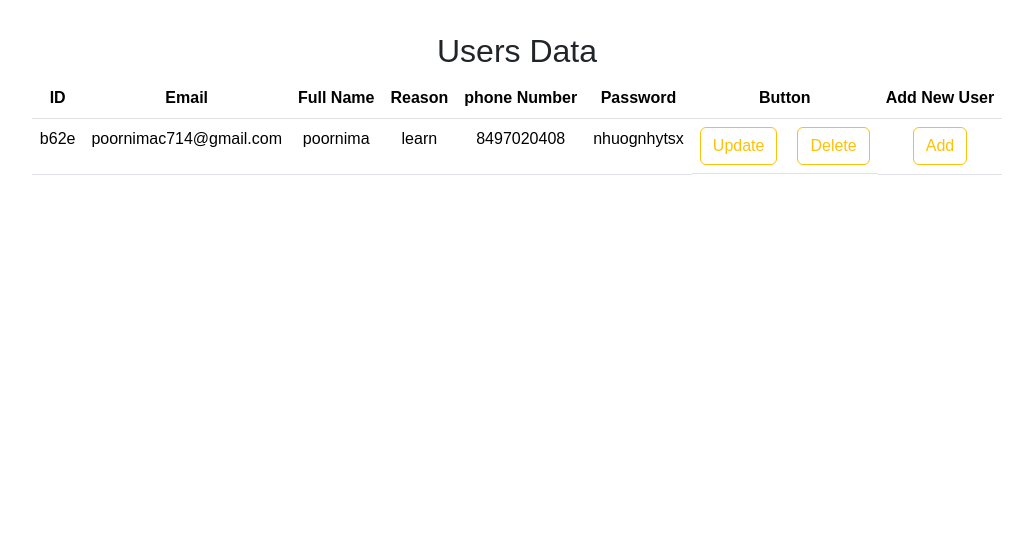
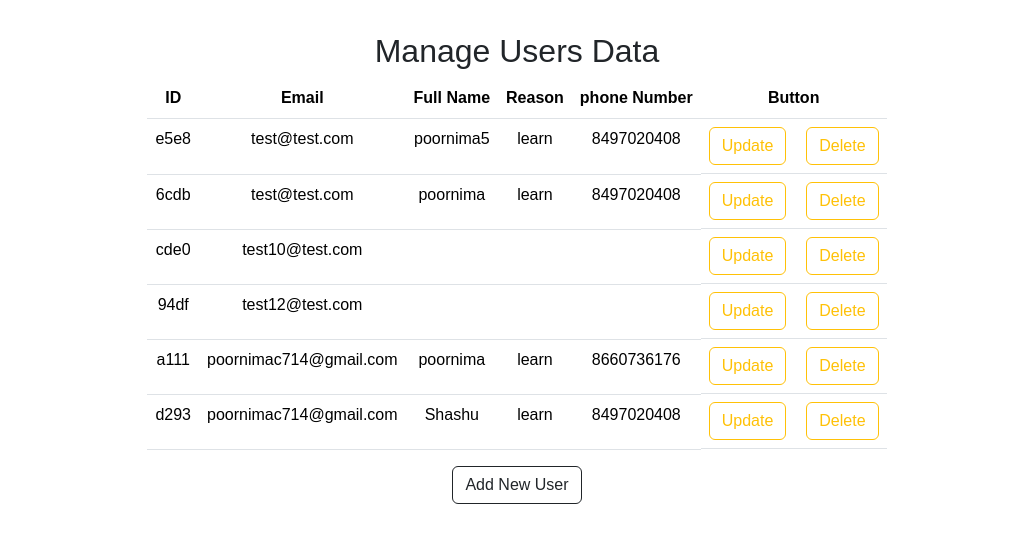
Before and after one commit to Poornima545/AdBello-React, a React (Create React App) app: page /manage-data in a window 1280 px wide. Shown: the top 542 px of the page, without its empty margins (123-1156 px from the left). Built offline with nearby package versions, Linux system fonts and the light colour scheme; data requests are answered from the project's data file.

Commit message:
Resolved prombles in user updated page

```diff
--- a/db.json
+++ b/db.json
@@ -1,12 +1,47 @@
 {
   "users": [
     {
-      "id": "b62e",
+      "id": "e5e8",
+      "email": "test@test.com",
+      "fullName": "poornima5",
+      "reason": "learn",
+      "phone": "8497020408",
+      "password": "nhytgrfd",
+      "terms": true
+    },
+    {
+      "id": "6cdb",
+      "email": "test@test.com",
+      "fullName": "poornima",
+      "reason": "learn",
+      "phone": "8497020408",
+      "password": "bhgtyuon",
+      "terms": true
+    },
+    {
+      "email": "test10@test.com",
+      "id": "cde0"
+    },
+    {
+      "email": "test12@test.com",
+      "id": "94df"
+    },
+    {
+      "id": "a111",
       "email": "poornimac714@gmail.com",
       "fullName": "poornima",
       "reason": "learn",
+      "phone": "8660736176",
+      "password": "cmsnowf",
+      "terms": true
+    },
+    {
+      "id": "d293",
+      "email": "poornimac714@gmail.com",
+      "fullName": "Shashu",
+      "reason": "learn",
       "phone": "8497020408",
-      "password": "nhuognhytsx",
+      "password": "gjuytrfde",
       "terms": true
     }
   ]
--- a/src/App.js
+++ b/src/App.js
@@ -5,7 +5,7 @@ import PrivacyPolicy from './components/privacy-terms/PrivacyPolicy';
 import ForgotPassword from './components/forgot-password/ForgotPassword';
 import TermsAndConditions from './components/privacy-terms/TermsAndConditions';
 import Register from './components/register/Register'
-import Users from './components/APIs/User';
+// import Users from './components/APIs/User';
 import UserUpdate from './components/APIs/UserUpdate';
 import UsersData from './components/APIs/UsersData';
 
@@ -21,9 +21,9 @@ function App() {
           <Route path='privacy' element={<PrivacyPolicy />} />
           <Route path='/forgot-password' element={<ForgotPassword />} />
           <Route path='/terms-conditions' element={<TermsAndConditions />} />
-          <Route path='/users' element={<Users />} />
+          {/* <Route path='/users' element={<Users />} /> */}
           <Route path='/update-user/:id' element={<UserUpdate />} />
-          <Route path='/manage-data' element={<UsersData/>}/>
+          <Route path='/manage-data' element={<UsersData />} />
         </Routes>
       </Router>
     </div>
--- a/src/components/APIs/UserUpdate.js
+++ b/src/components/APIs/UserUpdate.js
@@ -2,6 +2,7 @@ import { useNavigate, useParams } from "react-router-dom";
 import { getUsers, updateUser } from "./userService";
 import { useEffect } from "react";
 import { useForm } from "react-hook-form";
+import './style.css'
 
 
 function UserUpdate() {
@@ -21,13 +22,13 @@ function UserUpdate() {
 
     useEffect(() => {
         fetchUser();
-    }, [])
+    })
 
     const onSubmit = async (data) => {
         try {
             await updateUser(id, data)
             alert('User Email is Updated')
-            navigate('/users')
+            navigate('/manage-data')
         } catch (error) {
             console.error('There was an error updating the user!', error);
         }
@@ -39,6 +40,7 @@ function UserUpdate() {
             <form onSubmit={handleSubmit(onSubmit)}>
                 <input
                     type='email'
+                    className='form-control'
                     placeholder='Change Your Email Here..'
                     {...register('email', {
                         pattern: {
@@ -50,7 +52,57 @@ function UserUpdate() {
                 />
                 {errors.email && <div className='error'>{errors.email.message}</div>}
                 <br />
-                <button type="submit" class="btn btn-primary">Update</button>
+                <input type='text'
+                    className='form-control'
+                    placeholder="Full Name"
+                    {...register('fullName', {
+                        required: 'Name is required'
+                    })}
+                    required
+                />
+                {errors.fullName && <div>{errors.fullName.message}</div>}
+                <br />
+                <select className="form-select"
+                    {...register('reason', {
+                    })}
+                    required
+                >
+                    <option selected>I'm here to...</option>
+                    <option value='1'>Learn to Front-end developer</option>
+                    <option value='2'>Learn to Back-end developer</option>
+                    <option value='3'>Learn to SQL developer</option>
+                </select>
+                {errors.reason && <div className='error'>{errors.reason.message}</div>}
+                <br />
+                <input
+                    type='tel'
+                    className='form-control'
+                    placeholder='Phone Number'
+                    {...register('phone', {
+                        pattern: {
+                            value: /^\d{10}$/,
+                            message: 'Phone number must be 10 digits'
+                        }
+                    })}
+                    required
+                />
+                {errors.phone && <div className='error'>{errors.phone.message}</div>}
+                <br />
+                <input type='password'
+                    className='form-control'
+                    id='password'
+                    placeholder='Your Password'
+                    {...register('password', {
+                        pattern: {
+                            value: /^.{6,}$/,
+                            message: 'Password must contain at least 6 characters'
+                        }
+                    })}
+                    required
+                />
+                {errors.password && <div className='error'>{errors.password.message}</div>}
+                <br />
+                <button type="submit" className="btn btn-primary">Update</button>
             </form>
         </div>
 
--- a/src/components/APIs/UsersData.js
+++ b/src/components/APIs/UsersData.js
@@ -24,10 +24,14 @@ function UsersData() {
         navigate(`/update-user/${id}`)
     }
 
+    const handleAddNewUser = () => {
+        navigate('/update-user/new')
+    }
+
     function handleDelete(id) {
         deleteUser(id)
-            .then(response => {
-                setUsers(response.data)
+            .then(() => {
+                setUsers(users.filter(user => user.id !== id));
             })
             .then(response => {
                 console.log(response.data);
@@ -39,7 +43,7 @@ function UsersData() {
 
     return (
         <div className='container'>
-            <h2>Users Data</h2>
+            <h2>Manage Users Data</h2>
             <table className="table">
                 <thead>
                     <tr>
@@ -48,9 +52,7 @@ function UsersData() {
                         <th scope="col">Full Name</th>
                         <th scope='col'>Reason</th>
                         <th scope='col'>phone Number</th>
-                        <th scope='col'>Password</th>
                         <th scope='col'>Button</th>
-                        <th scope='col'>Add New User</th>
                     </tr>
                 </thead>
                 <tbody>
@@ -62,19 +64,17 @@ function UsersData() {
                                 <td>{user.fullName}</td>
                                 <td>{user.reason}</td>
                                 <td>{user.phone}</td>
-                                <td>{user.password}</td>
                                 <td className='users-manage-data'>
                                     <button className="btn btn-outline-warning" onClick={() => handleUpdate(user.id)}>Update</button>
                                     <button className="btn btn-outline-warning" onClick={() => handleDelete(user.id)}>Delete</button>
                                 </td>
-                                <td>
-                                    <button className='btn btn-outline-warning'>Add</button>
-                                </td>
-
                             </tr>
                         })}
                 </tbody>
             </table>
+            <span>
+                <button type="button" class="btn btn-outline-dark" onClick={handleAddNewUser}>Add New User</button>
+            </span>
         </div>
     )
 }
--- a/src/components/APIs/style.css
+++ b/src/components/APIs/style.css
@@ -56,52 +56,14 @@ li {
 
 /* Users Update */
 
-.update-container {
-    margin-top: 5rem;
-    align-items: center;
-    box-shadow: 0 0 15px rgba(0, 0, 0, 0.1);
-    width: 100%;
-    padding: 2rem;
-}
 
-.update-container h2 {
-    font-weight: 700;
-    padding-bottom: 2rem;
-
-}
-
-.update-container input {
-    padding: 5px;
-    max-width: 500px;
-
-}
-
-.btn-primary {
-    align-items: center;
-    margin-top: 1rem;
-    color: white;
-    cursor: pointer;
-    border: none;
-    padding: 10px 5rem;
-    font-size: 14px;
-}
-
-.update-container button:hover {
-    background-color: #c82333;
-    border-color: #c82333;
-}
-
-.update-container input::placeholder {
-    color: #cccc;
-}
-
-/* users data */
+/* manage data */
 
 .container h2 {
     margin-top: 2rem;
 }
 
-.users-manage-data{
+.users-manage-data {
     display: flex;
     gap: 20px;
 }
--- a/src/components/register/Register.js
+++ b/src/components/register/Register.js
@@ -19,7 +19,7 @@ function Register() {
             alert('Form is Submitted');
             console.log(response.data);
             reset();
-            navigate('/users');
+            navigate('/manage-data');
         } catch (error) {
             console.error('There was an error submitting the form!', error);
         }
```
